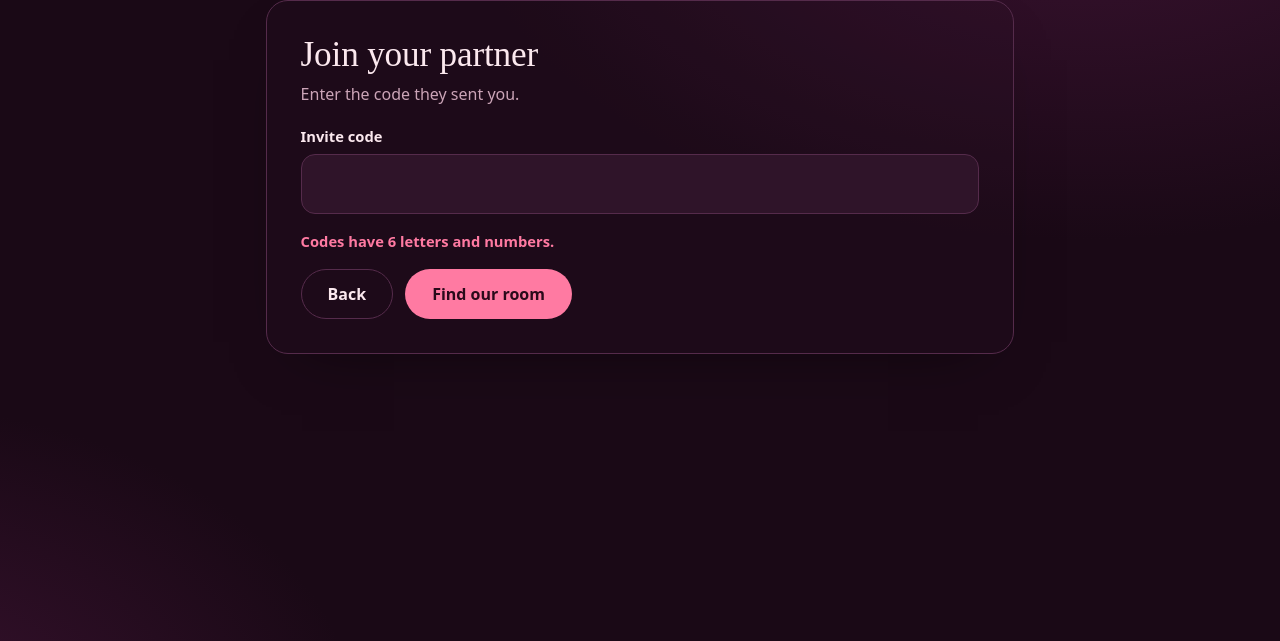
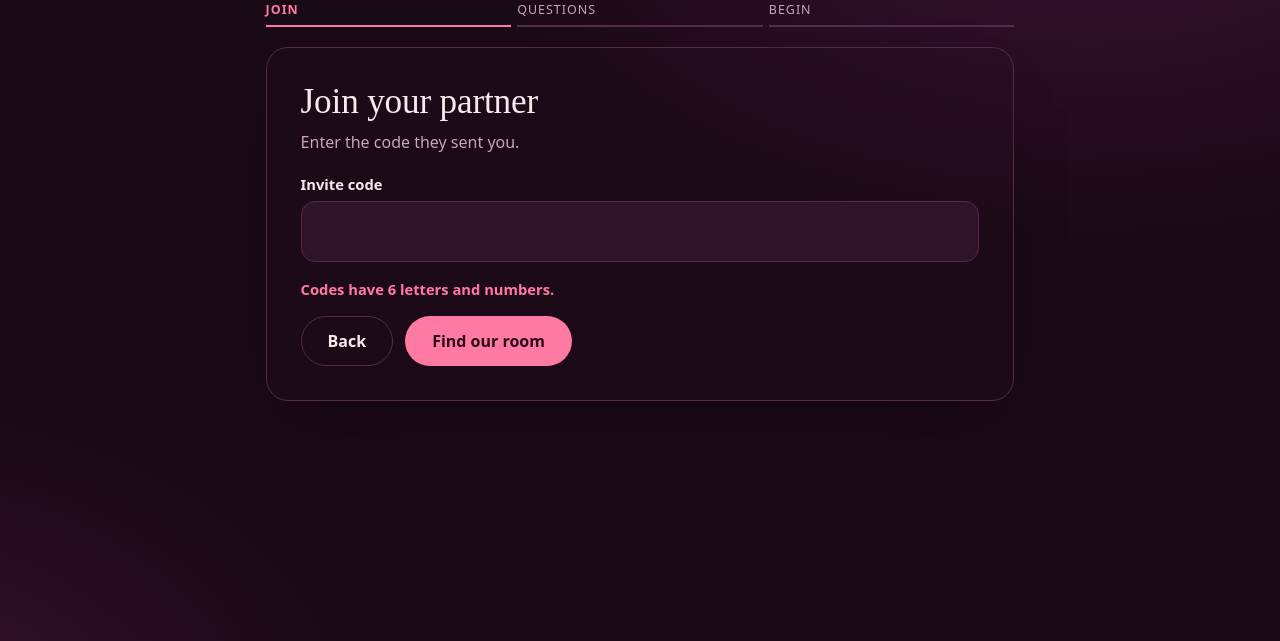
Before and after one commit to Prohor722/compatabilityTest, a Laravel app: page /join-page in a window 1280 px wide. Shown: the part 60-701 px from the top of the page. Run offline with Laravel 12, Linux system fonts and the light colour scheme.

Commit message:
join page journey added

```diff
--- a/resources/views/game/join_page_home.blade.php
+++ b/resources/views/game/join_page_home.blade.php
@@ -1,5 +1,7 @@
-<x-layouts>
-    <div class="panel main">
+@extends('game.user2.user2_layout')
+
+@section('user2-contents')
+    <div class="panel">
         <div>
             <h2>Join your partner</h2>
             <p class="sub">Enter the code they sent you.</p>
@@ -14,10 +16,15 @@
                 </div>
                 <p class="err" id="err" role="alert">Codes have 6 letters and numbers.</p>
                 <div class="btns">
-                    <button class="btn ghost" type="button" data-act="home">Back</button>
-                    <button class="btn primary" type="submit">Find our room</button>
+                    <a href="{{ route('home') }}">
+                        <button class="btn ghost" type="button" data-act="home">Back</button>
+                    </a>
+
+                    <a href="{{ route('game.join_page_2') }}">
+                        <button class="btn primary" type="button">Find our room</button>
+                    </a>
                 </div>
             </div>
         </form>
     </div>
-</x-layouts>
+@endsection
--- /dev/null
+++ b/resources/views/game/user2/topbar.blade.php
@@ -0,0 +1,16 @@
+@php
+    $steps = [
+        'Join'=>1,
+        'Questions'=>2,
+        'Begin'=>3,
+    ];
+@endphp
+<ol class="steps" aria-label="Progress">
+     @foreach ($steps as $step => $stepId)
+        @if ($stepId == $id)
+            <li class="on" aria-current="step">{{ $step }}</li>
+        @else
+            <li class="">{{ $step }}</li>
+        @endif
+     @endforeach
+</ol>
--- /dev/null
+++ b/resources/views/game/user2/user2_layout.blade.php
@@ -0,0 +1,30 @@
+<!DOCTYPE html>
+<html lang="en">
+
+<head>
+    <meta charset="UTF-8">
+    <meta name="viewport" content="width=device-width, initial-scale=1.0">
+    <meta http-equiv="X-UA-Compatible" content="ie=edge">
+    <title>Compatibility Test</title>
+    <link rel="stylesheet" href="{{ asset('css/custom.css') }}">
+    <link rel="stylesheet" href="{{ asset('css/mystyle.css') }}">
+</head>
+
+<body>
+    <header class="top">
+        <a href="{{ route('home') }}" class="logo" aria-label="CoupleCompatibility home">
+            <button class="brand" data-act="home" aria-label="CoupleCompatibility home">
+                Couple<i>Compatibility</i>
+            </button>
+        </a>
+        <span id="roomchip"></span>
+    </header>
+    <div class="main">
+        @include('game.user2.topbar')
+        @yield('user2-contents')
+    </div>
+</body>
+
+<footer></footer>
+
+</html>
--- a/routes/web.php
+++ b/routes/web.php
@@ -31,15 +31,18 @@ Route::get('/step-4', function () {
 })->name('game.step_4');
 
 Route::get('/join-page', function () {
-    return view('game.join_page_home');
+    $id = 1;
+    return view('game.join_page_home', compact('id'));
 })->name('game.join_page');
 
 Route::get('/join-page-1', function () {
-    return view('game.user2.join_page_1');
+    $id = 2;
+    return view('game.user2.join_page_1', compact('id'));
 })->name('game.join_page_1');
 
 Route::get('/join-page-2', function () {
-    return view('game.user2.join_page_2');
+    $id = 3;
+    return view('game.user2.join_page_2', compact('id'));
 })->name('game.join_page_2');
 
 Route::get('/question', function () {
```
